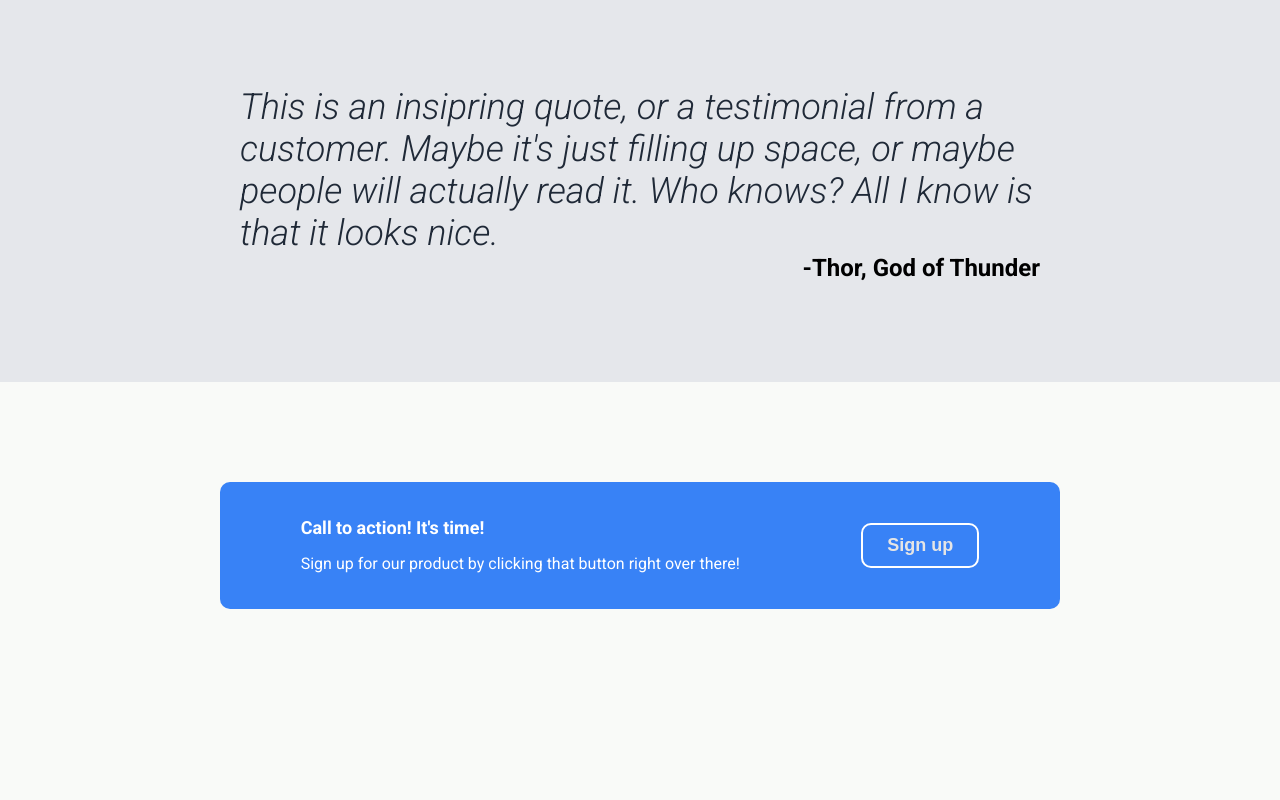
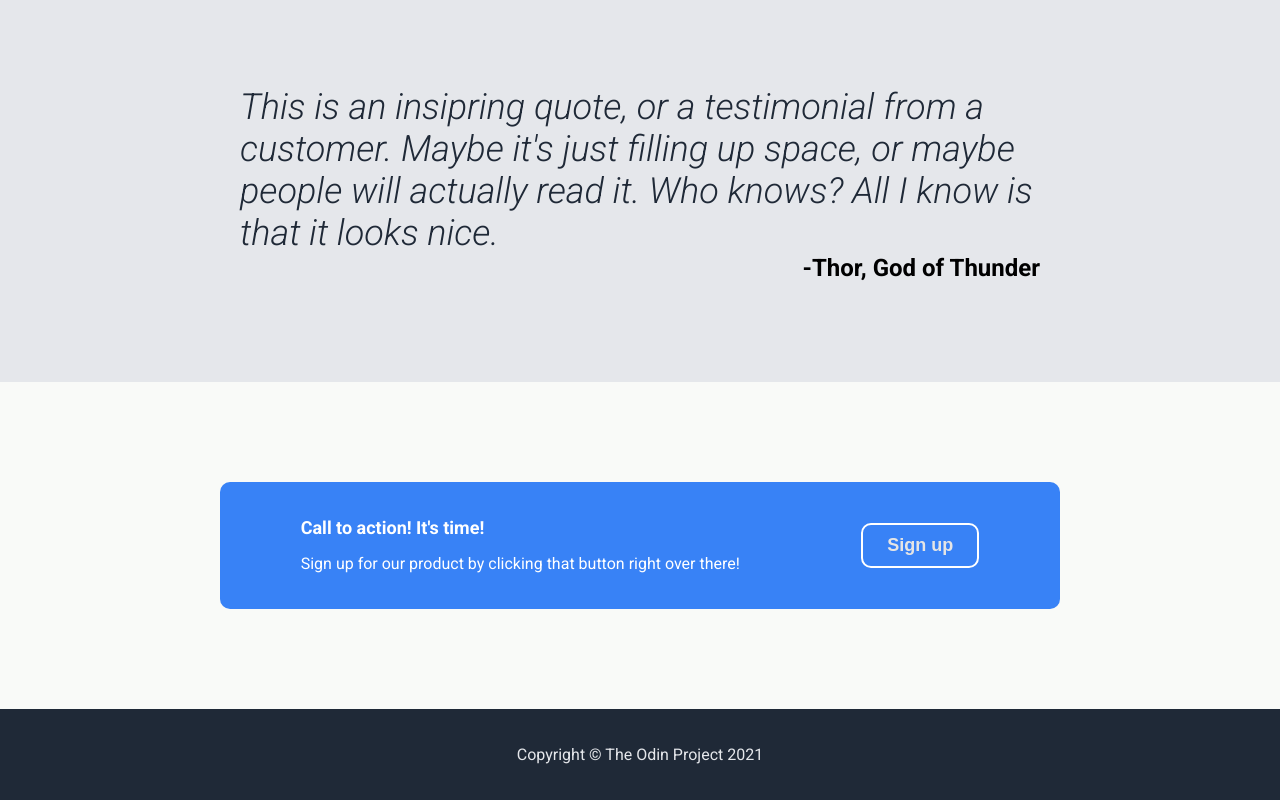
Before and after one commit to discoverypilot/odin-landing-page, a plain HTML site: page index.html in a window 1280 px wide. Shown: the part 983-1783 px from the top of the page. Before the commit the page ends 1692 px from the top, so only its background shows below. Drawn offline with Linux system fonts and the light colour scheme.

Commit message:
Finish footer

```diff
--- a/index.html
+++ b/index.html
@@ -63,6 +63,8 @@
       <button class="right">Sign up</button>
     </div>
   </div>
-  <div class="footer"></div>
+  <div class="footer">
+    <p class="footer-text">Copyright © The Odin Project 2021</p>
+  </div>
 </body>
 </html>
--- a/style.css
+++ b/style.css
@@ -185,3 +185,15 @@ body {
   border: 2px solid white;
   flex-shrink: 0;
 }
+
+.footer {
+  background-color: #1F2937;
+  display: flex;
+  align-items: center;
+  justify-content: center;
+  color: #e5e7eb;
+}
+
+.footer-text {
+  padding: 20px;
+}
```
